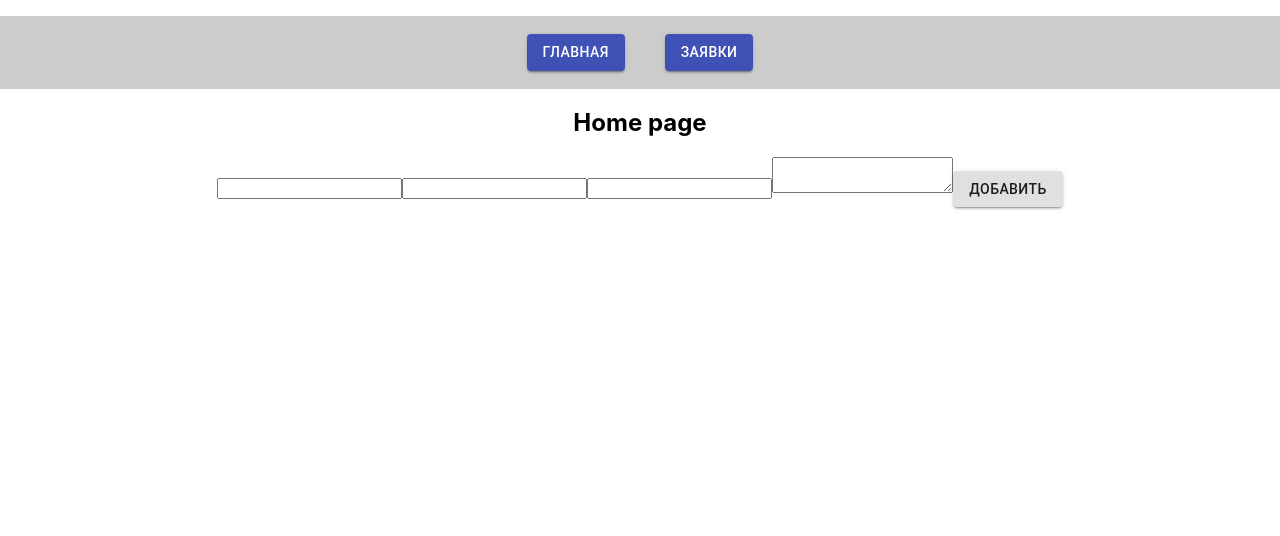
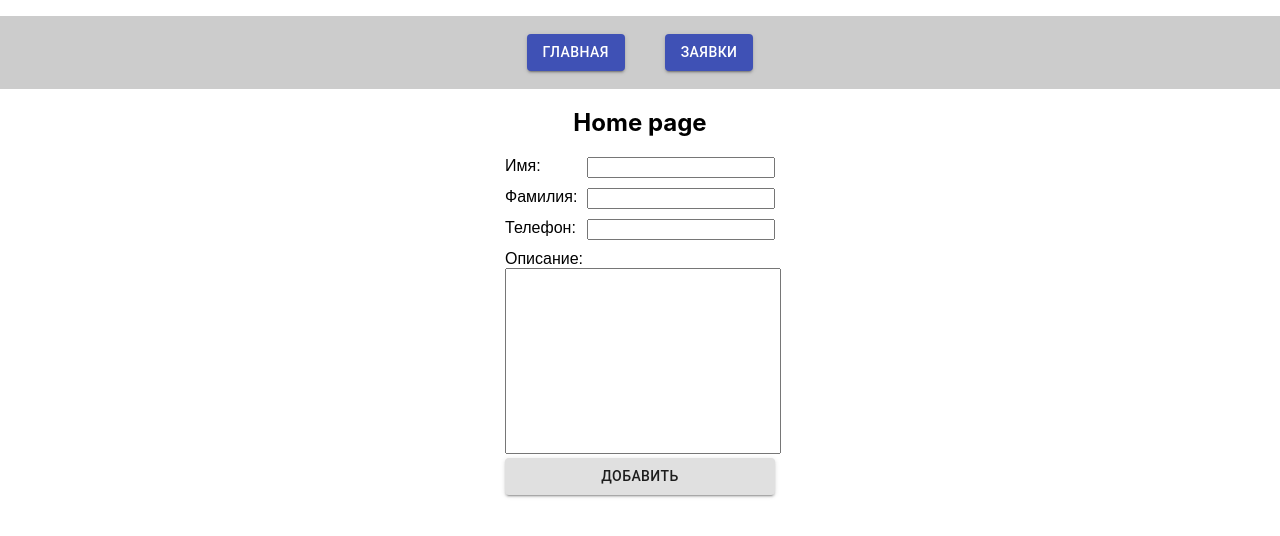
Before and after one commit to Eshmanski/React-CRM, a React (Create React App) app: page / in a window 1280 px wide. Shown: the top 536 px of the page. Built offline with nearby package versions, Linux system fonts and the light colour scheme.

Commit message:
fixes home work 4

```diff
--- a/src/App.js
+++ b/src/App.js
@@ -2,7 +2,7 @@ import React, { useState, useMemo } from 'react';
 import { Route, Switch } from 'react-router-dom';
 import PageNotFound from './components/PageNotFaund';
 import Navigation from './components/navigation/Navigation'
-import Home from './components/Home';
+import Home from './components/home/Home';
 import Leads from './components/leads/Leads';
 import Lead from './components/lead/lead'
 import './App.css';
--- a/src/components/Home.jsx
+++ /dev/null
@@ -1,52 +0,0 @@
-import { Button } from '@material-ui/core';
-import { LeadsContext } from '../App.js';
-import { useContext, useState } from 'react';
-
-
-function Home() {
-    const { leads, addLead } = useContext(LeadsContext),
-        [userInfo, setUserInfo] = useState({
-            firstName: '',
-            secondName: '',
-            phone: '',
-            description: '',
-        });
-
-    const handleChange = (event) => {
-        const target = event.target,
-            name = target.name,
-            value = target.value;
-        const newUserInfo = Object.assign(userInfo, {[name]: value})
-        setUserInfo(newUserInfo);
-    }
-
-    const handleAddLead = (event) => {
-        console.log(userInfo);
-        const time = new Date(),
-            lead = {
-                id: leads.length,
-                title: userInfo.firstName + ' ' + userInfo.secondName,
-                status: 'todo',
-                phone: userInfo.phone,
-                date: time.toLocaleDateString(),
-                description: userInfo.description,
-            };
-        addLead([...leads, lead]);
-        event.preventDefault();
-    };
-
-    return (
-        <div>
-            <h2> Home page </h2>
-            <form onSubmit={handleAddLead}>
-                <input type='text' value={userInfo.firstName} onChange={handleChange} name='firstName'/>
-                <input type='text' value={userInfo.secondName} onChange={handleChange} name='secondName'/>
-                <input type='text' value={userInfo.phone} onChange={handleChange} name='phone'/>
-                <textarea value={userInfo.description} onChange={handleChange} name='description'></textarea>
-                <Button variant='contained' type='submit'>Добавить</Button>
-            </form>
-        </div>
-    )
-}
-
-export default Home;
--- /dev/null
+++ b/src/components/home/Home.jsx
@@ -0,0 +1,75 @@
+import { Button } from '@material-ui/core';
+import { LeadsContext } from '../../App.js';
+import { useContext, useState } from 'react';
+import s from './home.module.css';
+
+function Home() {
+    const { leads, addLead } = useContext(LeadsContext),
+        [formProps, setFormProps] = useState({
+            firstName: '',
+            secondName: '',
+            phone: '',
+            description: '',
+        });
+
+    const handleChange = (event) => {
+        const value = event.target.value,
+            name = event.target.name,
+            copyFormProps = Object.assign({}, formProps);
+
+        copyFormProps[name] = value;
+
+        setFormProps(copyFormProps);
+    }
+
+    const handleAddLead = (event) => {
+        const { firstName, secondName, phone, description } = formProps,
+            date = new Date(),
+            lead = {
+                id: leads.length,
+                title: firstName + ' ' + secondName,
+                status: 'todo',
+                phone: phone,
+                date: date.toLocaleDateString(),
+                description: description,
+            };
+
+        addLead([...leads, lead]);
+
+        setFormProps({
+            firstName: '',
+            secondName: '',
+            phone: '',
+            description: '',
+        });
+
+        event.preventDefault();
+    };
+
+    return (
+        <div>
+            <h2> Home page </h2>
+            <form className={s.form} onSubmit={handleAddLead}>
+                <label>
+                    <div>Имя:</div>
+                    <input type='text' value={formProps.firstName} onChange={handleChange} name='firstName' />
+                </label>
+                <label>
+                    <div>Фамилия:</div>
+                    <input type='text' value={formProps.secondName} onChange={handleChange} name='secondName' />
+                </label>
+                <label>
+                    <div>Телефон:</div>
+                    <input type='text' value={formProps.phone} onChange={handleChange} name='phone' />
+                </label>
+                <label>
+                    <div>Описание:</div>
+                    <textarea value={formProps.description} onChange={handleChange} name='description'></textarea>
+                </label>
+                <Button variant='contained' type='submit'>Добавить</Button>
+            </form>
+        </div>
+    )
+}
+
+export default Home;
--- /dev/null
+++ b/src/components/home/home.module.css
@@ -0,0 +1,30 @@
+.form {
+    font-family: Arial, Helvetica, sans-serif;
+    display: flex;
+    flex-direction: column;
+    max-width: 270px;
+    margin:auto;
+    text-align: right;
+}
+
+.form label:not(:last-of-type) div, .form input {
+    display: inline-block;
+    vertical-align: top;
+    margin-bottom: 10px;
+}
+.form label:not(:last-of-type) div {
+    float: left;
+}
+.form label:last-of-type div {
+    text-align: left;
+}
+.form input {
+    min-width: 180px;
+}
+.form textarea {
+    font-family: Arial, Helvetica, sans-serif;
+    font-size: 14px;
+    width: 100%;
+    height: 180px;
+    resize: none;
+}
```
Also changed, not shown: 2 other files (tests, documents, lock files or other folders).
